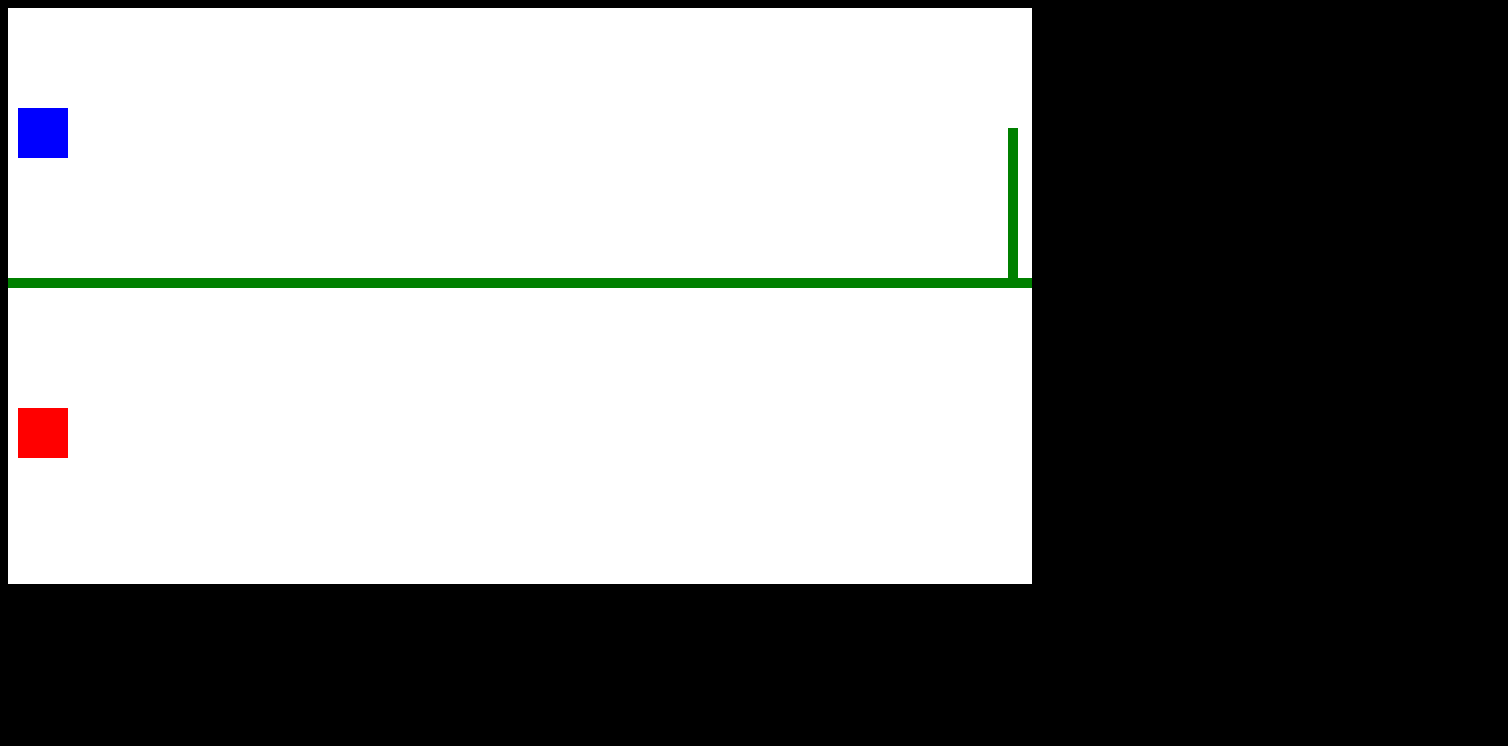
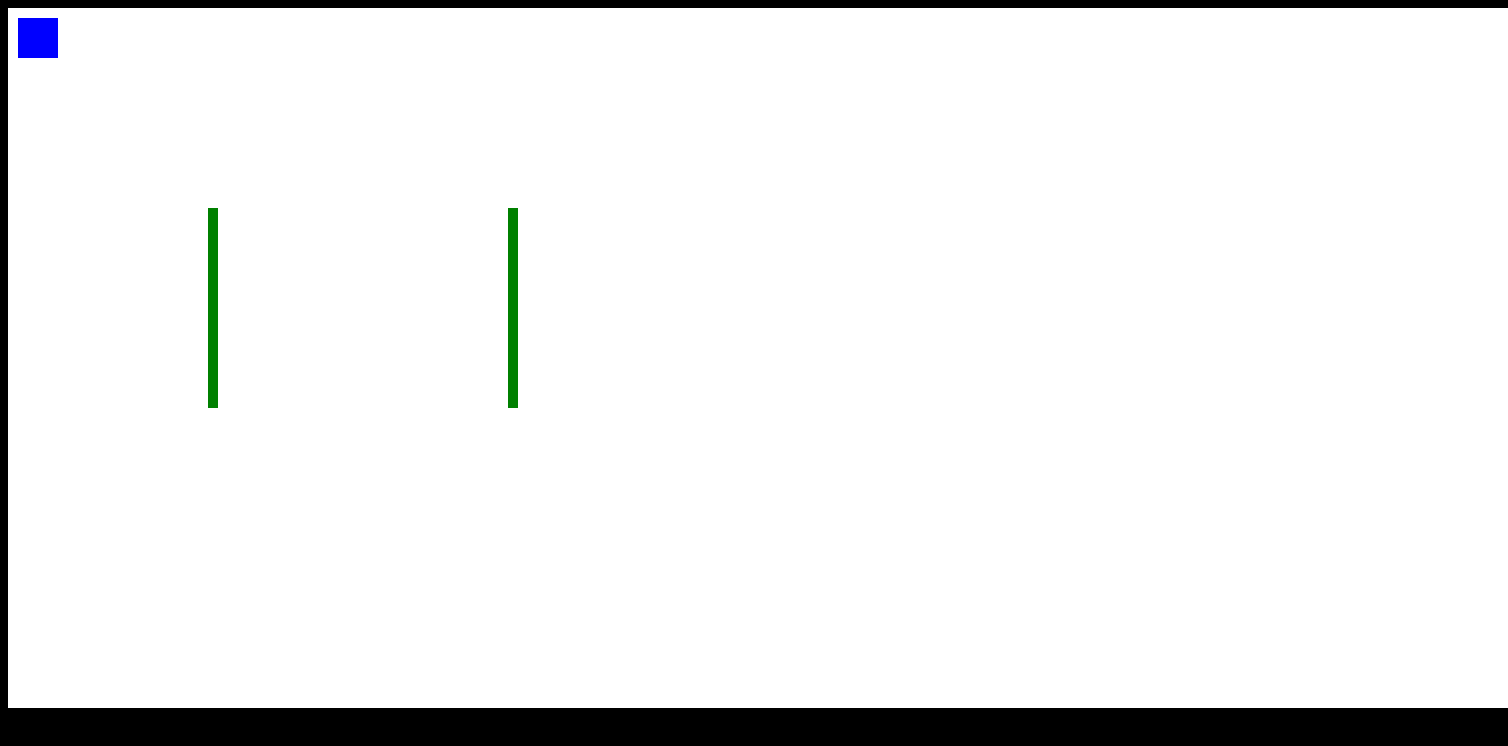
Before and after one commit to rdedwards1124/Milestone-Project-1, a plain HTML site: page index.html in a window 1280 px wide. Shown: the whole page, 1508 px wide, since content can reach past the window. Drawn offline with Linux system fonts and the light colour scheme.

Commit message:
progress

```diff
--- a/index.css
+++ b/index.css
@@ -0,0 +1,4 @@
+/* #canv{
+    border: 20px;
+    border-color: black;
+} */
--- a/index.html
+++ b/index.html
@@ -5,6 +5,7 @@
     <meta http-equiv="X-UA-Compatible" content="IE=edge">
     <meta name="viewport" content="width=device-width, initial-scale=1.0">
     <title>Document</title>
+    <link rel="stylesheet" href="./index.css">
     <style>
         body{
             background: black;
@@ -13,7 +14,7 @@
 </head>
 <body>
     <!--The screen the player interacts with-->
-    <canvas></canvas>
+    <canvas id="canv"></canvas>
 
     <script src="index.js" ></script>
 </body>
--- a/index.js
+++ b/index.js
@@ -1,3 +1,5 @@
+
+
 
 // Refering to the HTML tag we created in index.html
 const canvas = document.querySelector('canvas')
@@ -6,121 +8,60 @@ const canvas = document.querySelector('canvas')
     ('2d') because this is a 2d game*/
 const canvascontext = canvas.getContext('2d')
 
-canvas.width = 1024
-canvas.height = 576
+canvas.width = 1500
+canvas.height = 700
 
-function canv(){
-    /* This makes the recatangle we created white */
+
+let x1_position = 10
+let y1_position = 10
+let p1_width = 40
+let p1_height = 40
+let x1_velocity_r = 0   //////////////////////////////////////////
+let x1_velocity_l = 0   //  created 2 variables for velocity in
+let y1_velocity_d = 0   //  both directions because it makes the
+let y1_velocity_u = 0   //  transition of botton pressing smoother
+                        //////////////////////////////////////////
+let canvas_x_pos = 0
+let canvas_y_pos = 0
+let canvas_x_vel_r = 0
+let canvas_x_vel_l = 0
+let canvas_y_vel_d = 0
+let canvas_y_vel_u = 0
+
+function update() {
+    canvas_x_pos += canvas_x_vel_r
+    canvas_x_pos += canvas_x_vel_l
+    canvas_y_pos += canvas_y_vel_d
+    canvas_y_pos += canvas_y_vel_u
+    canvascontext.clearRect(canvas_x_pos, canvas_y_pos,canvas.width,canvas.height)
     canvascontext.fillStyle = 'white'
+    canvascontext.fillRect(canvas_x_pos, canvas_y_pos, canvas.width, canvas.height)
+    x1_position += x1_velocity_r
+    x1_position += x1_velocity_l
+    y1_position += y1_velocity_d
+    y1_position += y1_velocity_u
+    canvascontext.fillStyle = 'blue'
+    canvascontext.fillRect(x1_position, y1_position, p1_width, p1_height)
+    requestAnimationFrame(update)
 
-    /* creates a rectangle in the canvas:
-        c.fillRect(x-coordinate, y-coordinate, width, height); all in pixels */
-    canvascontext.fillRect(0, 0, canvas.width, canvas.height)
+    canvascontext.fillStyle = 'green'
+    canvascontext.fillRect(200, 200, 10, 200)
+    canvascontext.fillStyle = 'green'
+    canvascontext.fillRect(500, 200, 10, 200)
 }
 
+update()
 
-function play1(){
-    // this will be player
-    canvascontext.fillStyle = 'blue'
-    let x1_position = 10
-    let y1_position = 100
-    let p1_width = 50
-    let p1_height = 50
-    canvascontext.fillRect(x1_position, y1_position, p1_width, p1_height)
-}
-
-
-function cpu(){
-    // this will be the cpu
-    canvascontext.fillStyle = 'red'
-    let x2_position = 10
-    let y2_position = 400
-    let p2_width = 50
-    let p2_height = 50
-    canvascontext.fillRect(x2_position, y2_position, p2_width, p2_height)
-}
-
-canv()
-play1()
-cpu()
-
-// Long wall in the middle of canvas!
-canvascontext.fillStyle = 'green'
-canvascontext.fillRect(0, 270, 20000, 10)
-
-// bottom wall
-canvascontext.fillStyle = 'green'
-canvascontext.fillRect(1000, 120, 10, 160)
-
-// top wall
-canvascontext.fillStyle = 'green'
-canvascontext.fillRect(1500, 0, 10, 150)
-
-// middle wall (top)
-canvascontext.fillStyle = 'green'
-canvascontext.fillRect(2000, 0, 10, 80)
-// middle wall (bottom)
-canvascontext.fillStyle = 'green'
-canvascontext.fillRect(2000, 200, 10, 80)
-
-
-
-
-/*
-
-// Walls to avoid
-class Wall{
-    constructor(x_position, y_position, width, height){
-        this.x_position = x_position
-        this.y_position = y_position
-        this.width = width
-        this.height = height
-    }
-    color(){
-        canvascontext.fillStyle = 'green'
-    }
-    position(){
-        canvascontext.fillRect(x_position, y_position, width, height)
-    }
-}
-
-const wall1 = new Wall(0, 250, 2000, 10)
-
-
-*/
-
-
-
-
-function animate(){}
-
-
-window.addEventListener('keydown', (event)=>{
-    switch (event.key) {
-        case 'ArrowRight':
-            player.velocity.x = 5
-            break;
-        case 'ArrowLeft':
-            player.velocity.x = -5
-            break;
-        case ' ':
-            /*Pressing the spacebar will make the player jump*/
-            player.velocity.y = -15
-            break;
-        default:
-            break;
-    }
+addEventListener('keydown', (event)=>{
+    if (event.code == 'ArrowRight') x1_velocity_r = 5, canvas_x_vel_r = 5
+    if (event.code == 'ArrowLeft') x1_velocity_l = -5, canvas_x_vel_l = -5
+    if (event.code == 'ArrowDown') y1_velocity_d = 5, canvas_y_vel_d = 5
+    if (event.code == 'ArrowUp') y1_velocity_u = -5, canvas_y_vel_u = -5
 })
 
-window.addEventListener('keyup', (event)=>{
-    switch (event.key) {
-        case 'ArrowRight':
-            player.velocity.x = 0
-            break;
-        case 'ArrowLeft':
-            player.velocity.x = 0
-            break;
-        default:
-            break;
-    }
+addEventListener('keyup', (event)=>{
+    if (event.code == 'ArrowRight') x1_velocity_r = 0, canvas_x_vel_r = 0
+    if (event.code == 'ArrowLeft') x1_velocity_l = 0, canvas_x_vel_l = 0
+    if (event.code == 'ArrowDown') y1_velocity_d = 0, canvas_y_vel_d = 0
+    if (event.code == 'ArrowUp') y1_velocity_u = 0, canvas_y_vel_u = 0
 })
```
Also changed, not shown: my_notes.js (added, +126 -0 lines), web-notes/notes.html (renamed from notes.html), web-notes/notes.js (renamed from notes.js).
